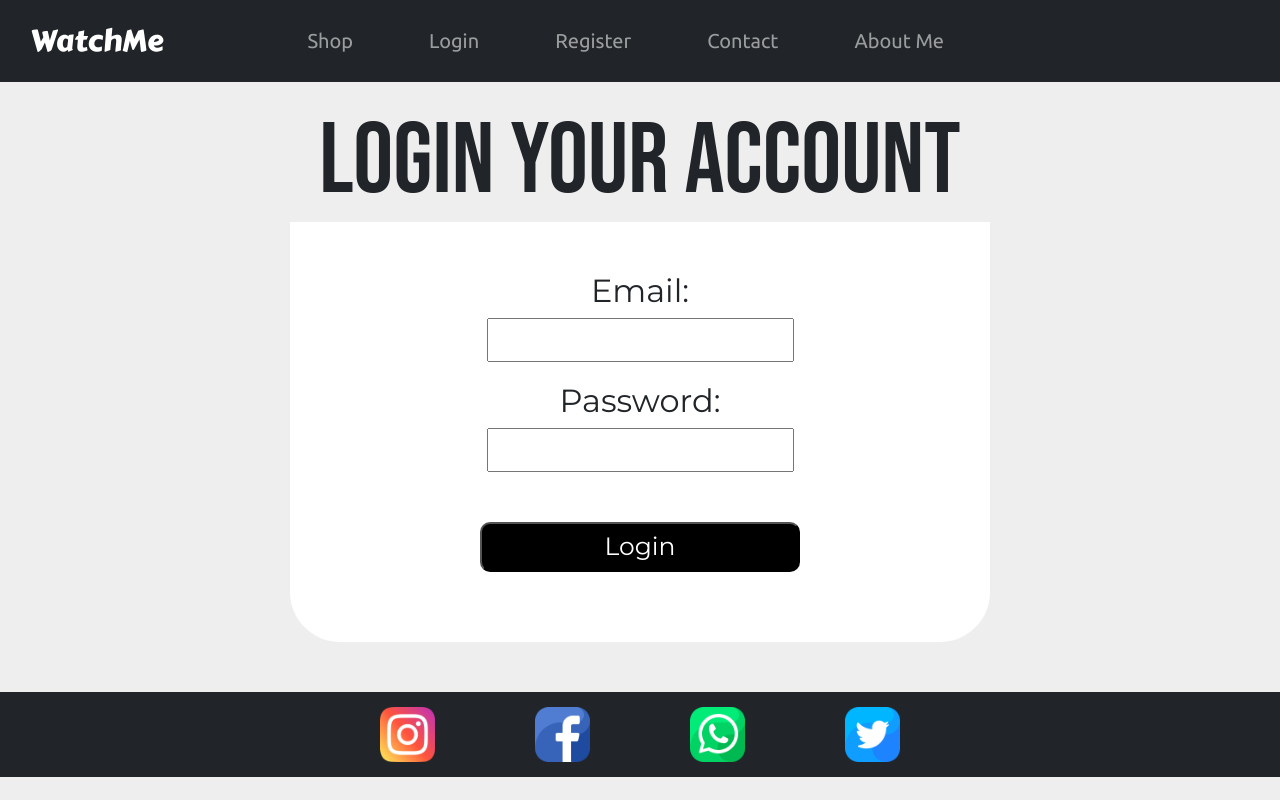
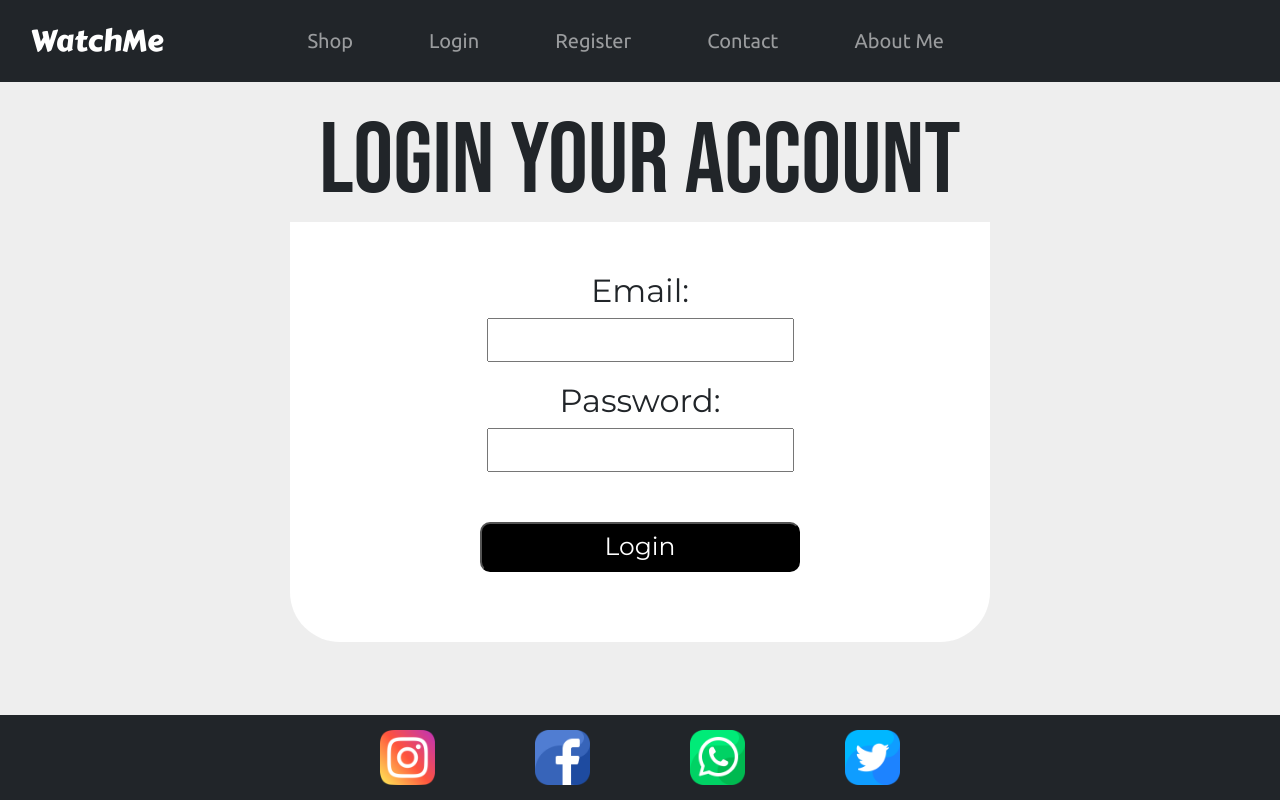
Before and after one commit to guytsabari1/WatchMe, a plain HTML site: page LoginPage.html in a window 1280 px wide. Drawn offline with nearby package versions, Linux system fonts and the light colour scheme; a web font is replaced by a local one.

Commit message:
updated4.0

```diff
--- a/LoginPage.css
+++ b/LoginPage.css
@@ -81,7 +81,8 @@ margin: 0;}
 /* bot-navbar */
 
 #nav-bot{
-    margin-top: 50px;
+    position: fixed;
+    bottom: 0%;
     width: 100%;
     justify-content: center;
     padding: 15px 0;
--- a/RegisterPage.css
+++ b/RegisterPage.css
@@ -88,7 +88,8 @@ h2{
 /* bot-navbar */
 
 #nav-bot{
-    margin-top: 50px;
+    position: fixed;
+    bottom: 0%;
     width: 100%;
     justify-content: center;
     padding: 15px 0;
```
